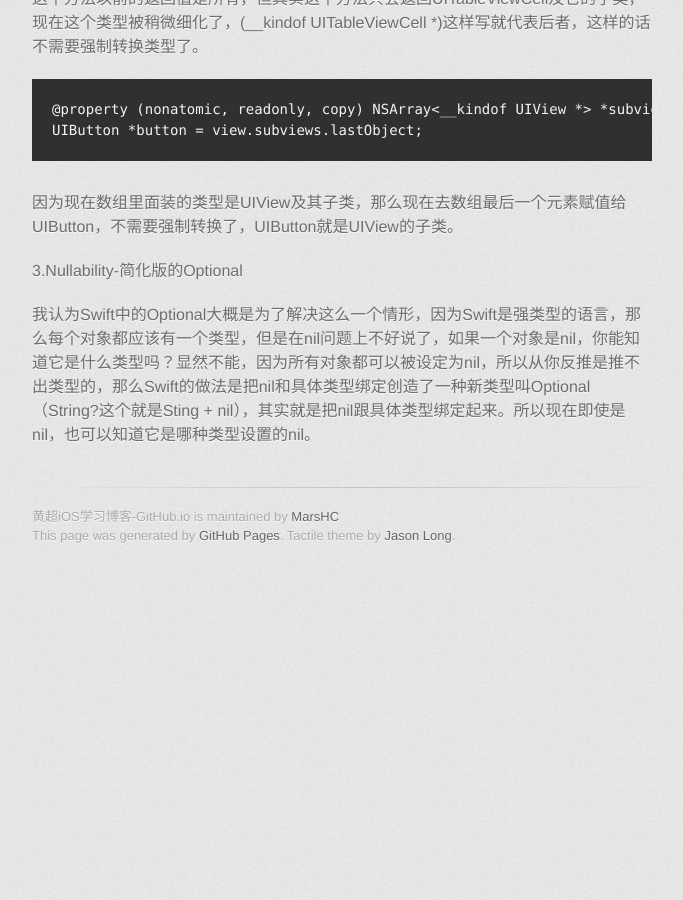
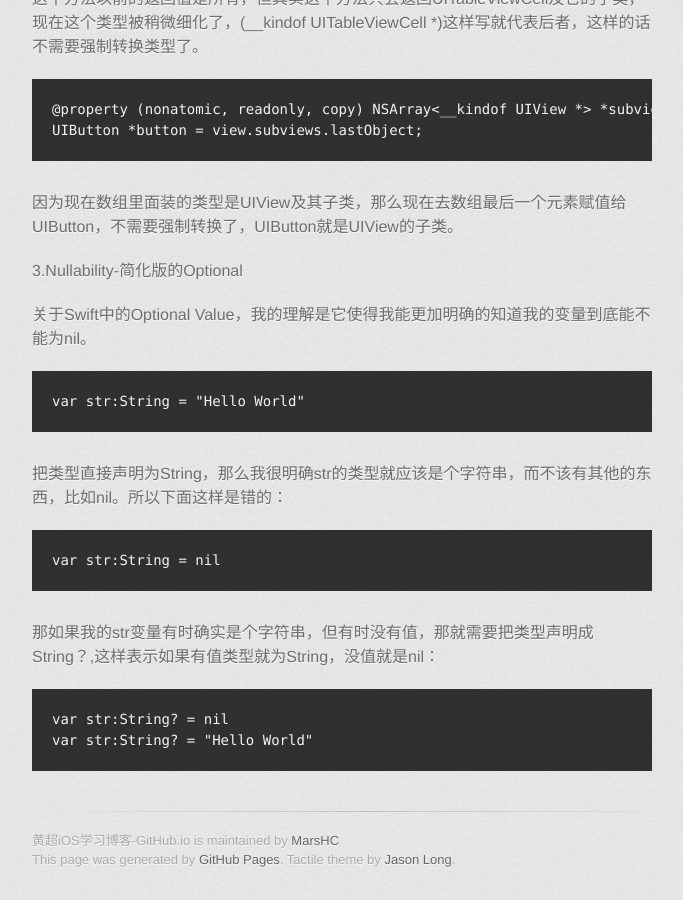
Before and after one commit to MarsHC/hc.iOS.study.github.io, a Jekyll site: the page built from _posts/2015-08-13-Xcode中OC新特性.md, in a window 1280 px wide and 900 px high, scrolled down 2429 px. Shown: the whole window, without its empty margins (298-981 px from the left). Built offline with Jekyll 4.4.1, drawn with Linux system fonts in a browser that asks for light colours; some web fonts are replaced; before the commit the page ends 3005 px from its top, so only the background shows below that.

Commit message:
Article mod.

```diff
--- a/_posts/2015-08-13-Xcode中OC新特性.md
+++ b/_posts/2015-08-13-Xcode中OC新特性.md
@@ -107,4 +107,15 @@ http://blog.sunnyxx.com/2015/06/12/objc-new-features-in-2015/
 
 3.Nullability-简化版的Optional
 
-我认为Swift中的Optional大概是为了解决这么一个情形，因为Swift是强类型的语言，那么每个对象都应该有一个类型，但是在nil问题上不好说了，如果一个对象是nil，你能知道它是什么类型吗？显然不能，因为所有对象都可以被设定为nil，所以从你反推是推不出类型的，那么Swift的做法是把nil和具体类型绑定创造了一种新类型叫Optional（String?这个就是Sting + nil），其实就是把nil跟具体类型绑定起来。所以现在即使是nil，也可以知道它是哪种类型设置的nil。
+关于Swift中的Optional Value，我的理解是它使得我能更加明确的知道我的变量到底能不能为nil。
+
+	var str:String = "Hello World"
+
+把类型直接声明为String，那么我很明确str的类型就应该是个字符串，而不该有其他的东西，比如nil。所以下面这样是错的：
+
+	var str:String = nil
+
+那如果我的str变量有时确实是个字符串，但有时没有值，那就需要把类型声明成String？,这样表示如果有值类型就为String，没值就是nil：
+
+	var str:String? = nil
+	var str:String? = "Hello World"
```
